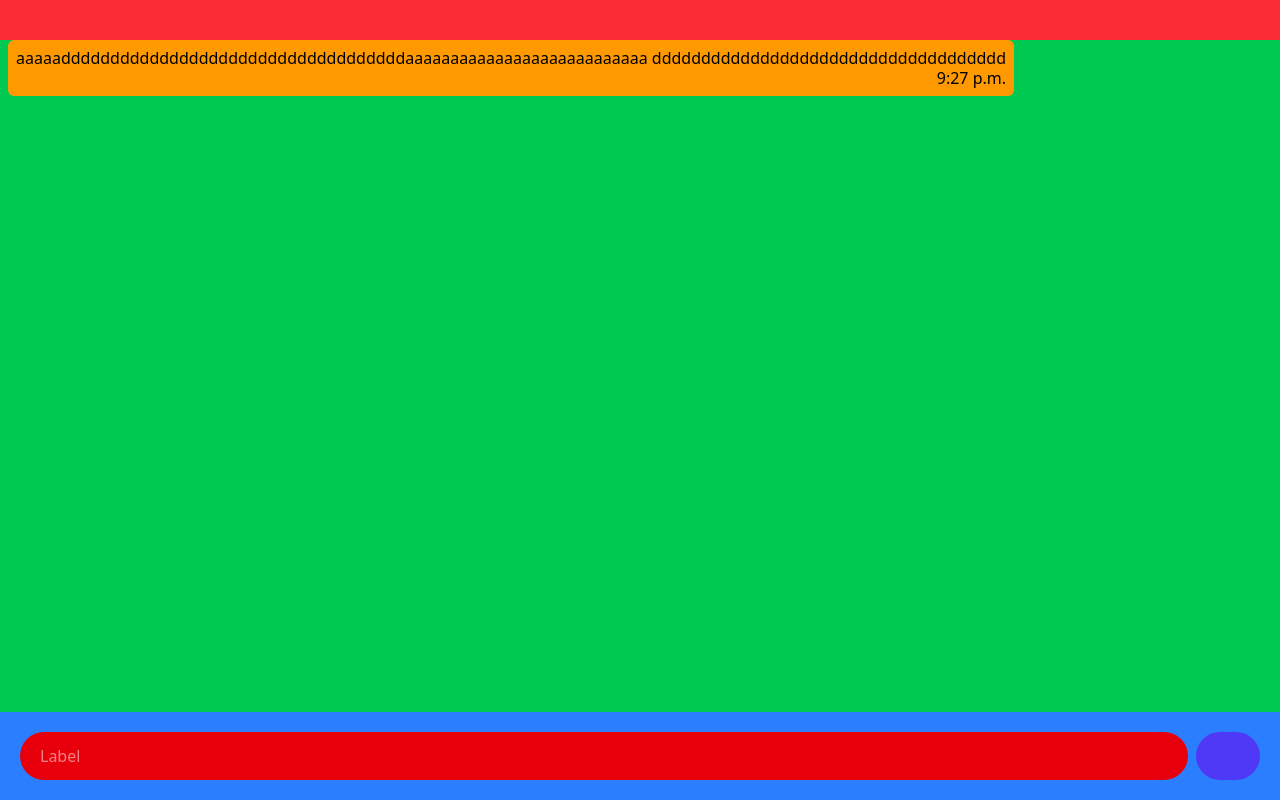
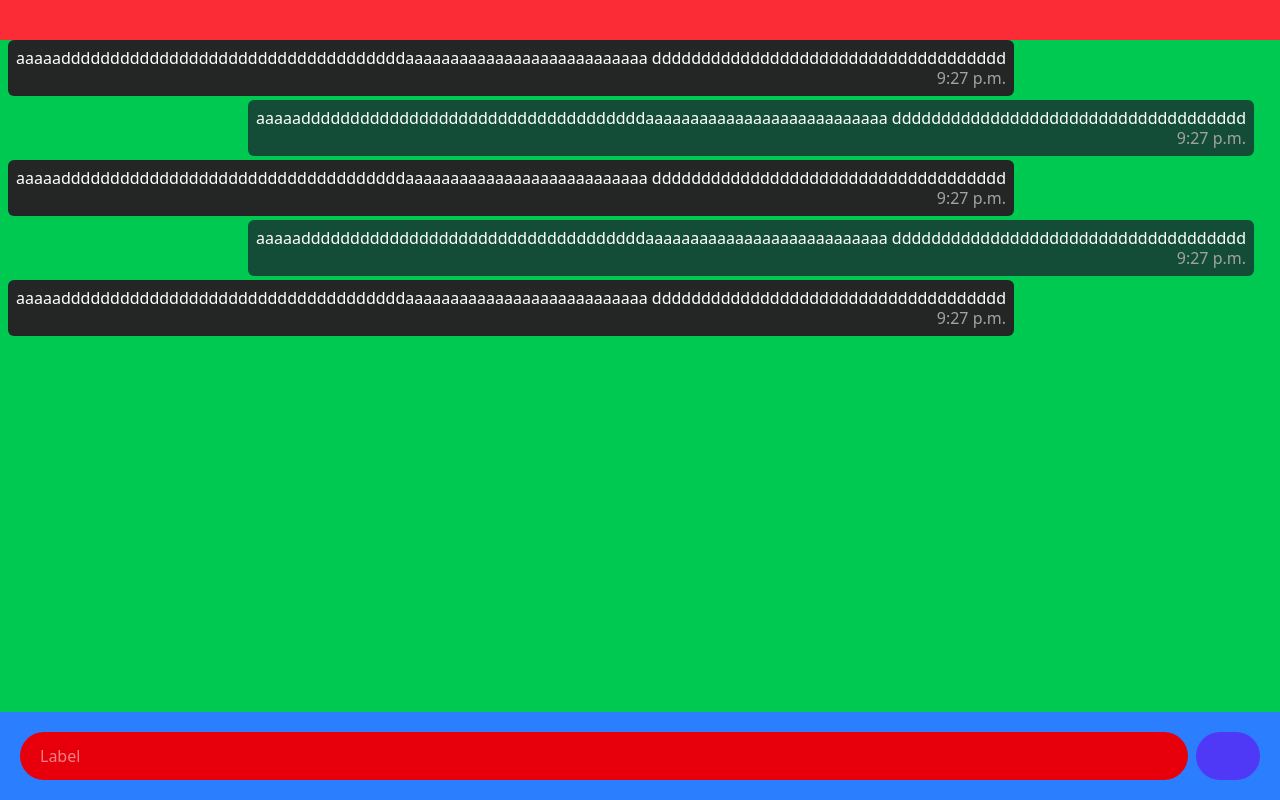
Before and after one commit to IyotoI/chat_my_del_front, a React app: page / in a window 1280 px wide. Built offline with nearby package versions, Linux system fonts and the light colour scheme; the HTML template or start-up script is replaced by a standard one.

Commit message:
Create validations on the cards so that they change depending on the user

```diff
--- a/src/App.jsx
+++ b/src/App.jsx
@@ -9,7 +9,11 @@ const App = () => {
       {/* Conversacion - chat */}
       <div className="flex-1 bg-green-500 px-2">
         {/* Tarjeta mensaje */}
-        <CardMessages />
+        <CardMessages className="mb-1 bg-[#242626] mr-20 sm:mr-60" />
+        <CardMessages className="mb-1 bg-[#144D37] ml-20 sm:ml-60" />
+        <CardMessages className="mb-1 bg-[#242626] mr-20 sm:mr-60" />
+        <CardMessages className="mb-1 bg-[#144D37] ml-20 sm:ml-60" />
+        <CardMessages className="mb-1 bg-[#242626] mr-20 sm:mr-60" />
       </div>
       {/* Parte inferior - chat */}
       <div className="p-5 bg-blue-500">
--- a/src/components/molecules/CardMessages.jsx
+++ b/src/components/molecules/CardMessages.jsx
@@ -1,11 +1,13 @@
-export default function CardMessages() {
+export default function CardMessages({ className }) {
   return (
-    <div className="bg-amber-500 rounded-md break-all p-2 text-base/5 mr-20 sm:mr-60   inline-block">
+    <div
+      className={`${className} rounded-md break-all p-2 text-base/5 inline-block text-white`}
+    >
       <div>
         aaaaadddddddddddddddddddddddddddddddddddaaaaaaaaaaaaaaaaaaaaaaaaaaa
         dddddddddddddddddddddddddddddddddddd
       </div>
-      <div className="text-end">9:27 p.m.</div>
+      <div className="text-end text-[#A2A2A2]">9:27 p.m.</div>
     </div>
   );
 }
```
